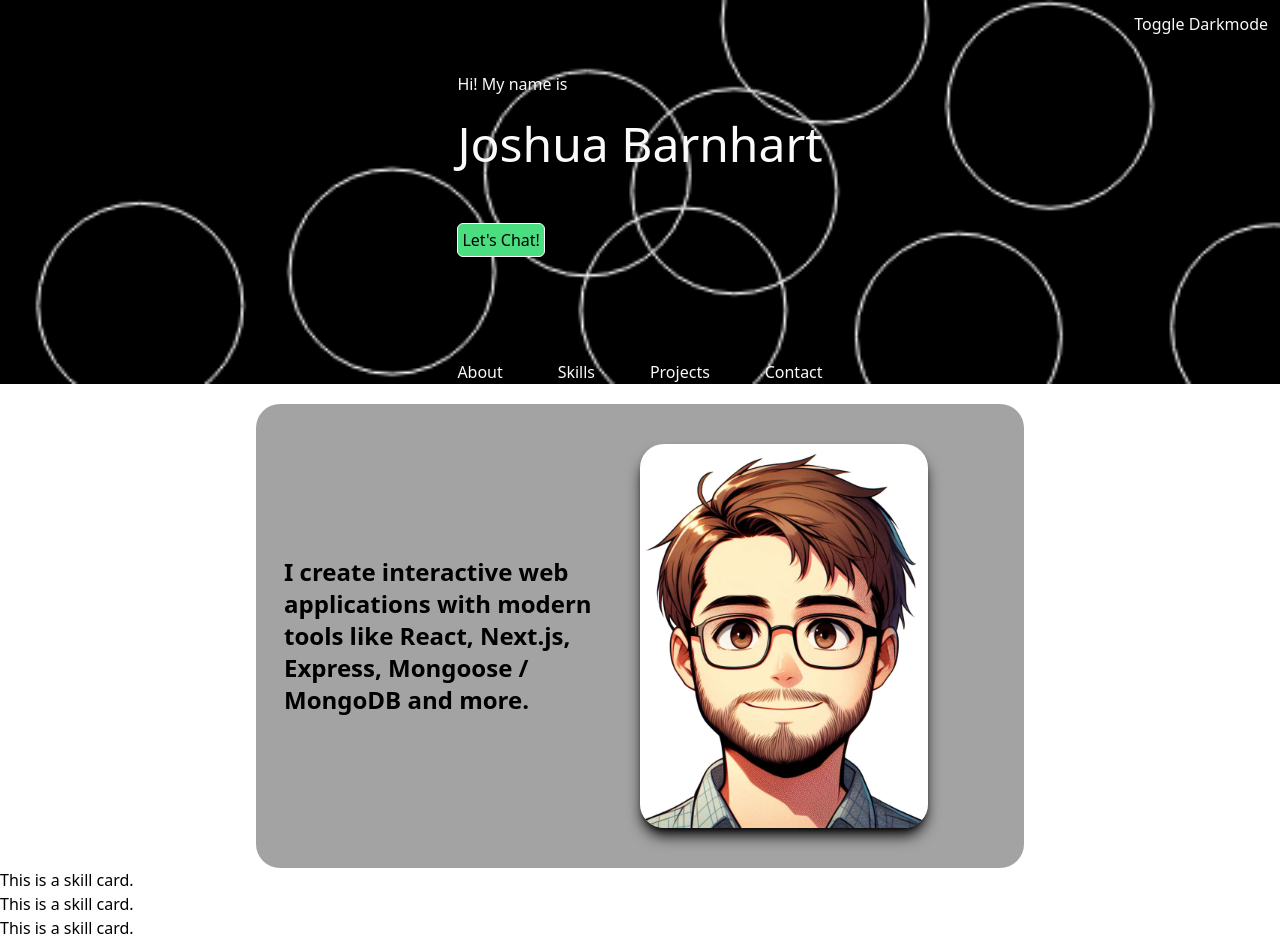
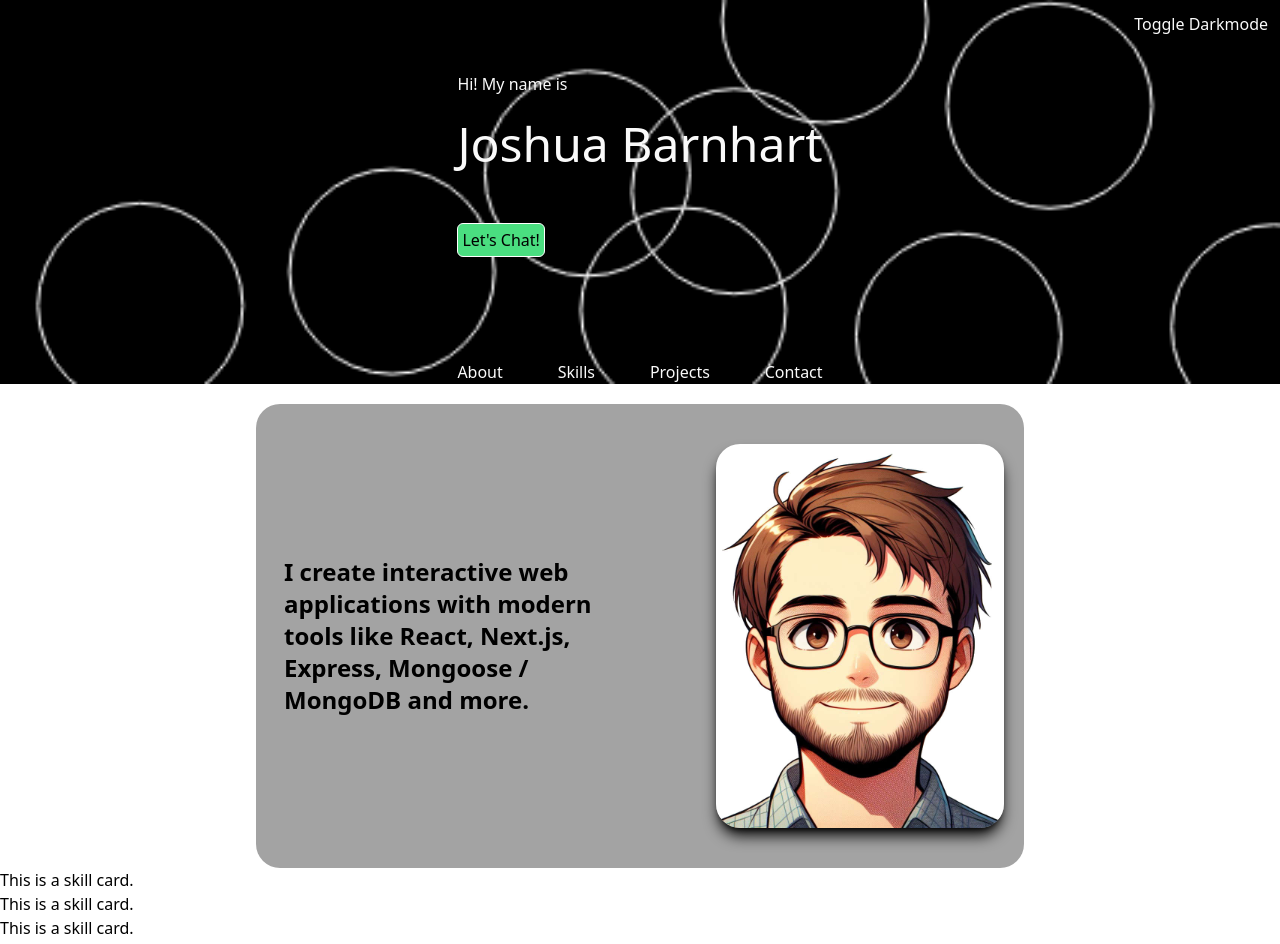
Before and after one commit to jrbarnhart/portfolio, a React (Vite) app: page / in a window 1280 px wide. Shown: the top 944 px of the page. Built offline with nearby package versions, Linux system fonts and the light colour scheme; the HTML template or start-up script is replaced by a standard one.

Commit message:
Justify self to end

```diff
--- a/src/components/About/Portrait.tsx
+++ b/src/components/About/Portrait.tsx
@@ -2,7 +2,7 @@ import portraitImage from "../../assets/cartoonMe.jpg";
 
 const Portrait = () => {
   return (
-    <div className="relative group h-fit w-fit">
+    <div className="relative group h-fit w-fit justify-self-end">
       <img
         src={portraitImage}
         alt="A cartoon portrait of Joshua Barnhart"
```
